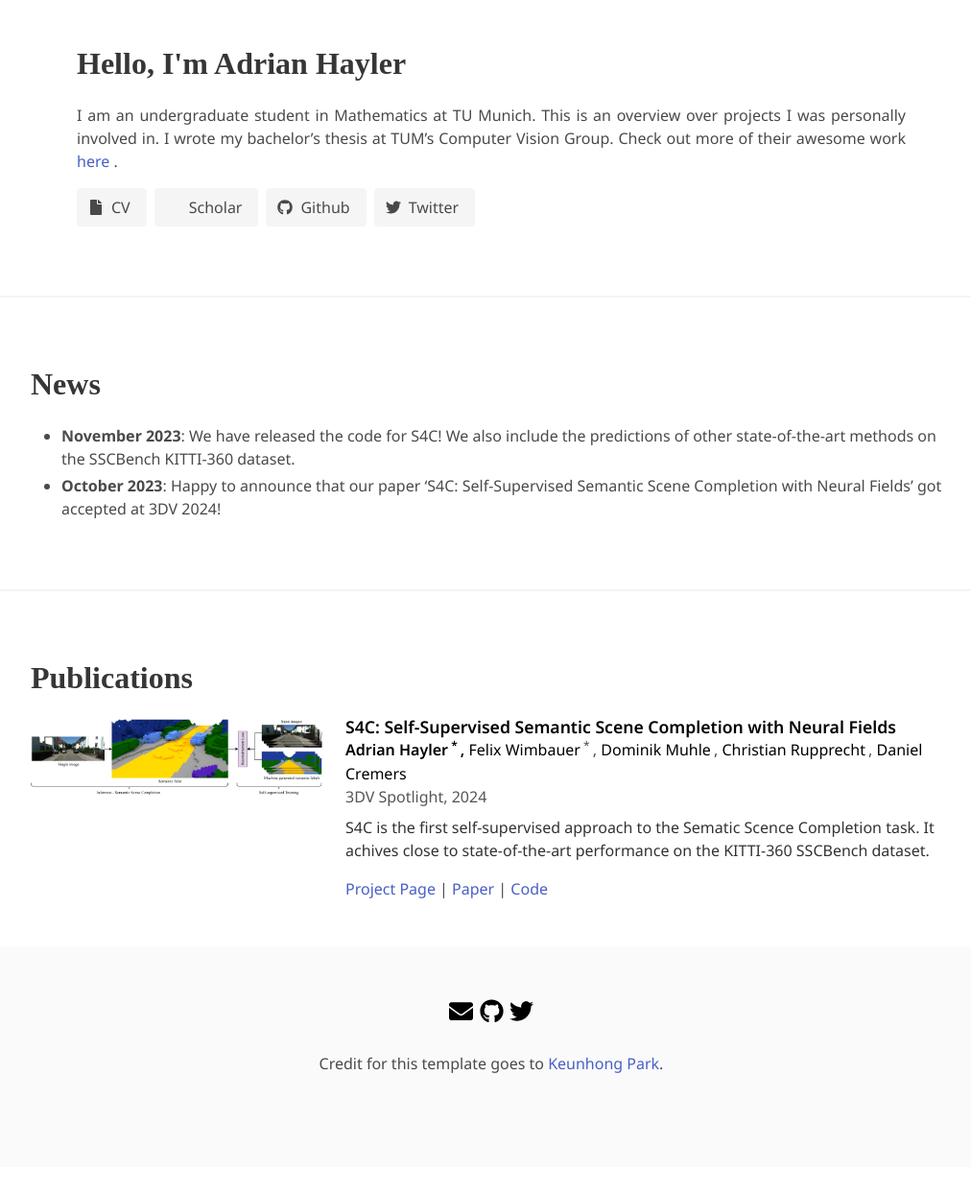
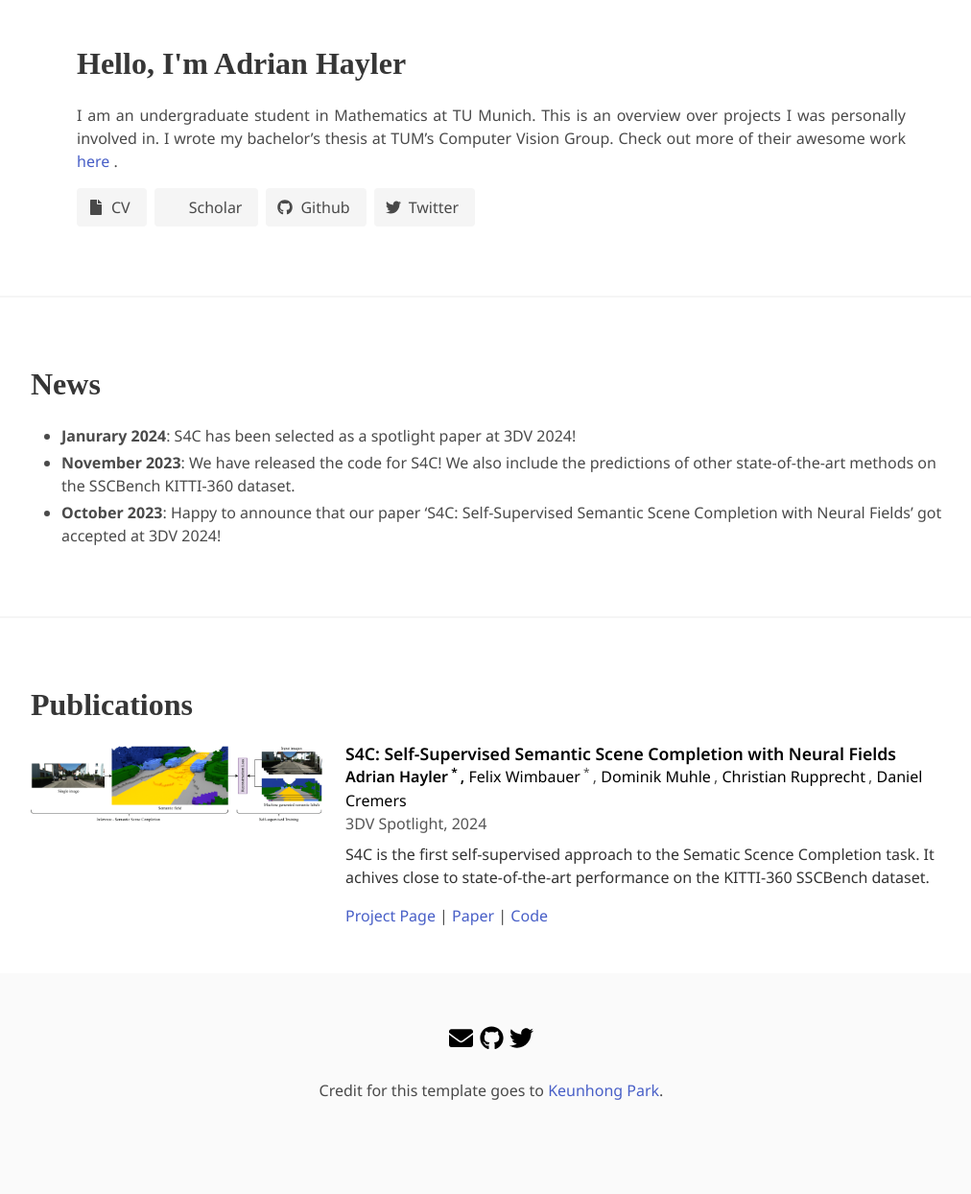
Before and after one commit to ahayler/ahayler.github.io, a Jekyll site: the page built from index.html, in a window 1280 px wide. Shown: the whole page at 96% size, without its empty margins (128-1140 px from the left). Built offline with Jekyll 4.4.1, drawn with Linux system fonts in a browser that asks for light colours; nearby versions of some CDN libraries; some web fonts are replaced; library files that are not in the unit come from our copies; a style sheet for code colours, icons or effects is not loaded; before the commit the page ends 1216 px from its top, so only the background shows below that.

Commit message:
Update news.yml

```diff
--- a/_data/news.yml
+++ b/_data/news.yml
@@ -1,3 +1,5 @@
+- date: Janurary 2024
+  description: "S4C has been selected as a spotlight paper at 3DV 2024!"
 - date: November 2023
   description: "We have released the code for S4C! We also include the predictions of other state-of-the-art methods on the SSCBench KITTI-360 dataset."
 - date: October 2023
```
